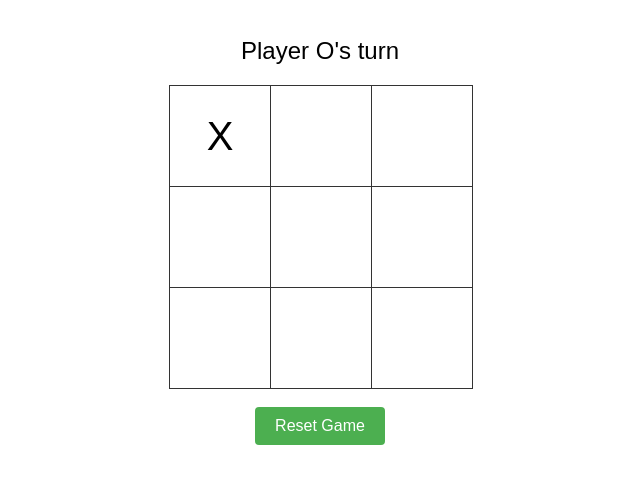
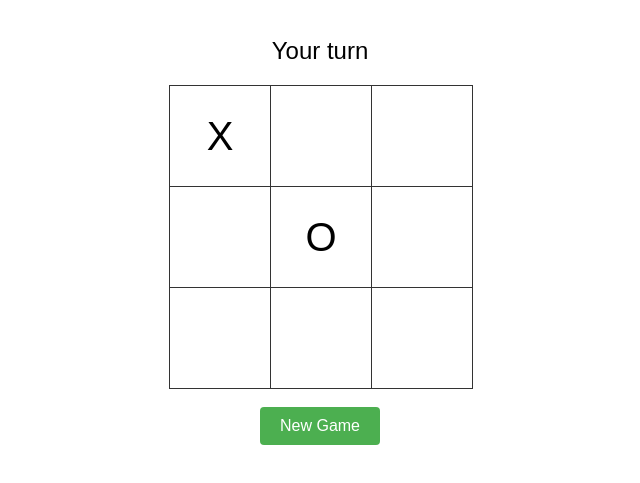
Before and after one commit to ahnayef/AI-Course, a plain HTML site: page ticTacToy/index.html in a window 1280 px wide. Both pictures are taken after a click on the element 540 px from the left and 247 px from the top of the page. Shown: the part 111-594 px from the top of the page, without its empty margins (320-960 px from the left). Drawn offline with Linux system fonts and the light colour scheme.

Commit message:
Update game guide and HTML structure for Tic Tac Toe with AI
- Revised guide content for clarity and focus on AI gameplay.
- Updated HTML title and status messages to enhance user experience.
- Changed button text from "Reset Game" to "New Game" for consistency.

```diff
--- a/ticTacToy/index.html
+++ b/ticTacToy/index.html
@@ -3,14 +3,14 @@
 <head>
     <meta charset="UTF-8">
     <meta name="viewport" content="width=device-width, initial-scale=1.0">
-    <title>Tic Tac Toe</title>
+    <title>Tic Tac Toe vs Computer</title>
     <link rel="stylesheet" href="styles.css">
 </head>
 <body>
     <h1>Tic Tac Toe</h1>
-    <div id="status">Player X's turn</div>
+    <div id="status">Your turn</div>
     <div id="game-container"></div>
-    <button id="reset-button">Reset Game</button>
+    <button id="reset-button">New Game</button>
 
     <script src="script.js"></script>
 </body>
--- a/ticTacToy/script.js
+++ b/ticTacToy/script.js
@@ -18,9 +18,9 @@ const resetButton = document.getElementById('reset-button');
 // Initialize the game board
 function initializeGame() {
     board = ['', '', '', '', '', '', '', '', ''];
-    currentPlayer = 'X';
+    currentPlayer = 'X'; // Human player always starts as X
     gameActive = true;
-    statusDisplay.textContent = `Player ${currentPlayer}'s turn`;
+    statusDisplay.textContent = 'Your turn';
 
     // Clear and rebuild the game board
     gameContainer.innerHTML = '';
@@ -34,52 +34,153 @@ function initializeGame() {
     }
 }
 
-// Handle cell click
+// Handle cell click (for human player)
 function handleCellClick(event) {
     const clickedCellIndex = parseInt(event.target.getAttribute('data-index'));
 
     // Check if cell is already filled or game is not active
-    if (board[clickedCellIndex] !== '' || !gameActive) {
+    if (board[clickedCellIndex] !== '' || !gameActive || currentPlayer !== 'X') {
         return;
     }
 
-    // Update the game state
-    board[clickedCellIndex] = currentPlayer;
-    event.target.textContent = currentPlayer;
+    // Update the game state for human player (X)
+    board[clickedCellIndex] = 'X';
+    event.target.textContent = 'X';
 
-    // Check for win or draw
-    checkGameResult();
-}
-
-// Check for win or draw
-function checkGameResult() {
-    let roundWon = false;
-
-    // Check for winning combinations
-    for (let i = 0; i < winningCombinations.length; i++) {
-        const [a, b, c] = winningCombinations[i];
-        if (board[a] && board[a] === board[b] && board[a] === board[c]) {
-            roundWon = true;
-            break;
-        }
-    }
-
-    if (roundWon) {
-        statusDisplay.textContent = `Player ${currentPlayer} wins!`;
+    // Check if the game is over after human move
+    if (checkWin('X')) {
+        statusDisplay.textContent = 'You win!';
         gameActive = false;
         return;
     }
 
-    // Check for draw
-    if (!board.includes('')) {
+    if (checkDraw()) {
         statusDisplay.textContent = 'Game ended in a draw!';
         gameActive = false;
         return;
     }
 
-    // Continue the game with the next player
-    currentPlayer = currentPlayer === 'X' ? 'O' : 'X';
-    statusDisplay.textContent = `Player ${currentPlayer}'s turn`;
+    // Switch to computer's turn
+    currentPlayer = 'O';
+    statusDisplay.textContent = 'Computer is thinking...';
+
+
+    setTimeout(makeComputerMove, 400);
+}
+
+// Make the computer's move using minimax algorithm
+function makeComputerMove() {
+    if (!gameActive) return;
+
+    // Find the best move for the computer
+    const bestMove = findBestMove();
+
+    // Update the board with the computer's move
+    board[bestMove] = 'O';
+    document.querySelector(`.cell[data-index="${bestMove}"]`).textContent = 'O';
+
+    // Check if the game is over after computer move
+    if (checkWin('O')) {
+        statusDisplay.textContent = 'Computer wins!';
+        gameActive = false;
+        return;
+    }
+
+    if (checkDraw()) {
+        statusDisplay.textContent = 'Game ended in a draw!';
+        gameActive = false;
+        return;
+    }
+
+    // Switch back to human player
+    currentPlayer = 'X';
+    statusDisplay.textContent = 'Your turn';
+}
+
+// Check if a player has won
+function checkWin(player) {
+    for (let i = 0; i < winningCombinations.length; i++) {
+        const [a, b, c] = winningCombinations[i];
+        if (board[a] === player && board[b] === player && board[c] === player) {
+            return true;
+        }
+    }
+    return false;
+}
+
+// Check if the game is a draw
+function checkDraw() {
+    return !board.includes('');
+}
+
+// Find the best move for the computer using minimax algorithm
+function findBestMove() {
+    let bestScore = -Infinity;
+    let bestMove;
+
+    // Try each empty cell
+    for (let i = 0; i < board.length; i++) {
+        if (board[i] === '') {
+            // Make a temporary move
+            board[i] = 'O';
+
+            // Calculate the score for this move
+            const score = minimax(board, 0, false);
+
+            // Undo the move
+            board[i] = '';
+
+            // Update best move if this move has a higher score
+            if (score > bestScore) {
+                bestScore = score;
+                bestMove = i;
+            }
+        }
+    }
+
+    return bestMove;
+}
+
+// Minimax algorithm for determining the best move
+function minimax(board, depth, isMaximizing) {
+    // Check for terminal states (win, lose, draw)
+    if (checkWin('O')) {
+        return 10 - depth; // Computer wins (prefer quicker wins)
+    }
+
+    if (checkWin('X')) {
+        return depth - 10; // Human wins (prefer later losses)
+    }
+
+    if (checkDraw()) {
+        return 0; // Draw
+    }
+
+    if (isMaximizing) {
+        // Computer's turn (maximize score)
+        let bestScore = -Infinity;
+        for (let i = 0; i < board.length; i++) {
+            if (board[i] === '') {
+                board[i] = 'O';
+                const score = minimax(board, depth + 1, false);
+                board[i] = '';
+                bestScore = Math.max(score, bestScore);
+            }
+        }
+        return bestScore;
+    } else {
+        // Human's turn (minimize score)
+        let bestScore = Infinity;
+        for (let i = 0; i < board.length; i++) {
+            if (board[i] === '') {
+                board[i] = 'X';
+                const score = minimax(board, depth + 1, true);
+                board[i] = '';
+                bestScore = Math.min(score, bestScore);
+            }
+        }
+        return bestScore;
+    }
 }
 
 // Add event listener to reset button
```
Also changed, not shown: 1 other file.
